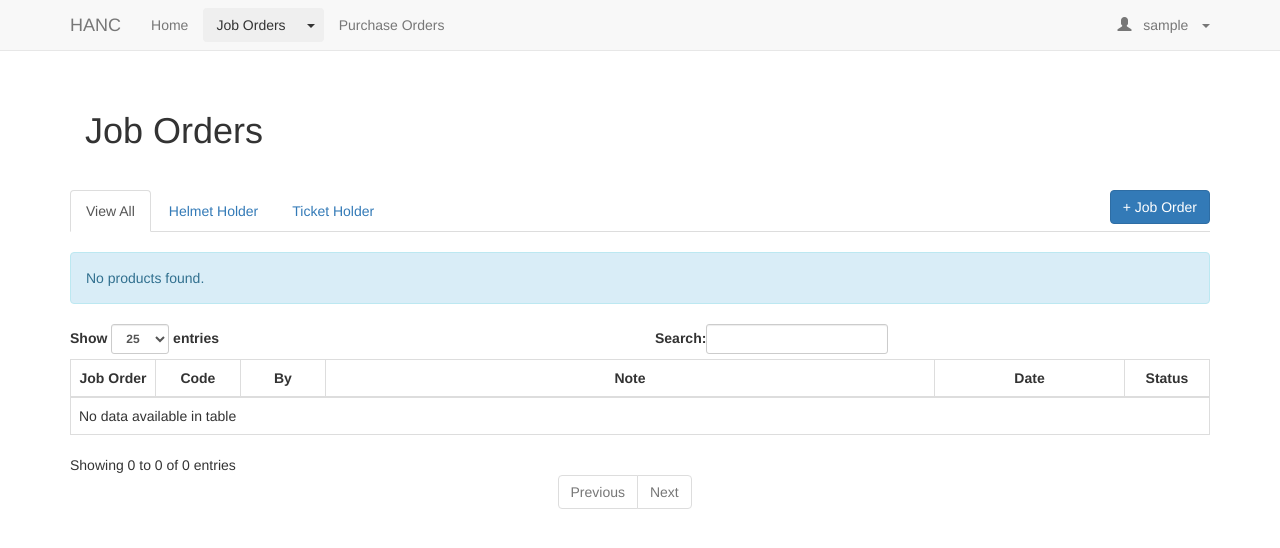
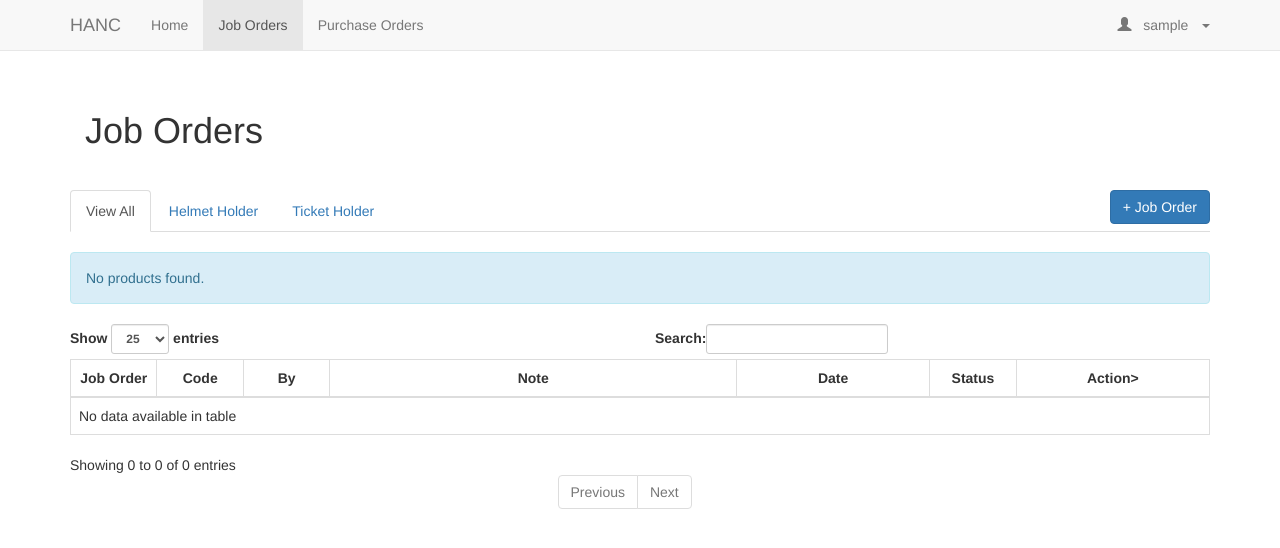
Before and after one commit to jamesacuan/XD, a PHP site: page /xd/joborders.php in a window 1280 px wide. Shown: the top 548 px of the page. Run offline with PHP 8.4, Linux system fonts and the light colour scheme; the visitor is signed in with stand-in values (Sample User, id 1); tables that the repository leaves empty or names only in its code hold one stand-in row (values such as "Sample post").

Commit message:
minor update

```diff
--- a/joborders.php
+++ b/joborders.php
@@ -40,9 +40,10 @@
                     <th class="col-xs-1">Job Order</th>
                     <th class="col-xs-1">Code</th>
                     <th class="col-xs-1">By</th>
-                    <th class="col-xs-6">Note</th>
+                    <th class="col-xs-4">Note</th>
                     <th class="col-xs-2">Date</th>
                     <th class="col-xs-1">Status</th>
+                    <th class="col-xs-2">Action></th>
                 </tr>
             </thead>
             <tbody>
@@ -61,10 +62,11 @@
                             echo "<td class=\"clearfix\"><span>{$note}</span><span class=\"glyphicon glyphicon-picture pull-right\" data-toggle=\"modal\" data-target=\"#image\"></span></td>";
                             echo "<td>" . date_format(date_create($modified),"F d, Y h:i:s A") . "</td>";
                             echo "<td><span class=\"label label-primary\">{$status}</span></td>";
-                            /*echo "<td>";
-                                if($username==$_SESSION['username']){
-                                echo " <button class=\"btn btn-sm btn-default\">Delete</button>";
-                                }*/
+                            echo "<td>";
+                                if($username==$_SESSION['username'] && $status=="For Approval")
+                                    echo " <button class=\"btn btn-sm btn-default\">Delete</button>";
+                                else if($_SESSION['role']=="hans"||$_SESSION['role']=="admin")
+                                    echo " <button class=\"btn btn-sm btn-primary\">Approve</button>";
                             echo "</td>";
                         echo "</tr>";
                     }
--- a/objects/job_order.php
+++ b/objects/job_order.php
@@ -73,6 +73,9 @@
         }
     }
 
+    function approve(){
+
+    }
     function getJobOrderCount(){
         $query = "SELECT count(*) AS total FROM job_order";
 
--- a/template/navbar.php
+++ b/template/navbar.php
@@ -13,6 +13,10 @@
                 <li <?php echo $page_title=="Dashboard" ? "class='active'" : ""; ?>>
                     <a href="<?php echo $home_url; ?>">Home</a>
                 </li>
+                <li <?php echo $page_title=="Job Orders" ? "class='active'" : ""; ?>>
+                    <a href="<?php echo $home_url . "joborders.php" ; ?>">Job Orders</a>
+                </li>
+                <!--
                 <li>
                   <div class="btn-group navbar-btn">
                     <button onclick="location.href='joborders.php'" class="btn">Job Orders</button>
@@ -22,8 +26,8 @@
                         <li><a href="<?php echo $home_url . "joborders.php?type=TH"; ?>">Ticket Holder</a></li>
                     </ul>
                   </div>
-            </li>
-
+                </li>
+                -->
                 <li <?php echo $page_title=="Index" ? "class='active'" : ""; ?>>
                     <a href="<?php echo $home_url; ?>">Purchase Orders</a>
                 </li>
```
